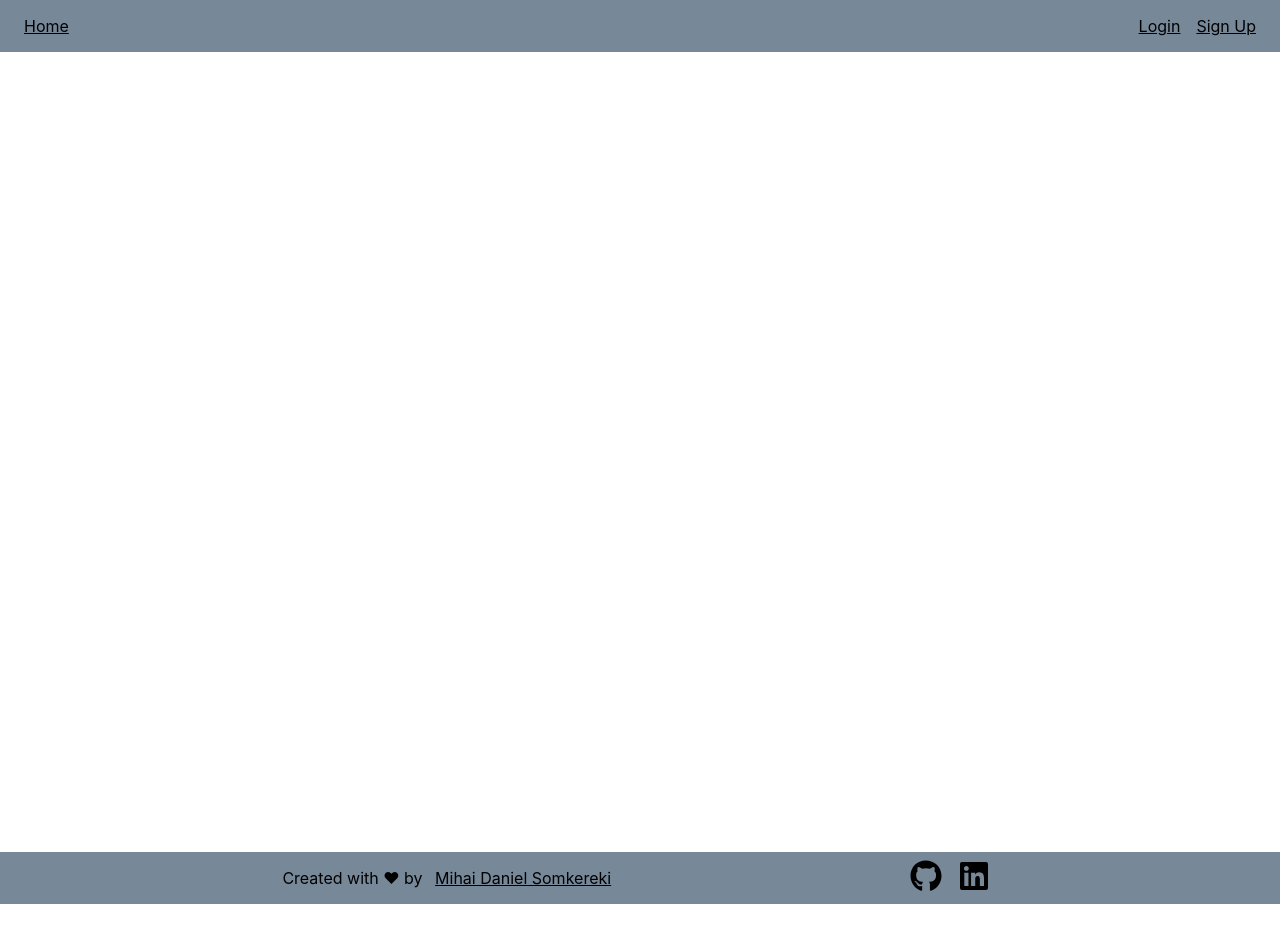
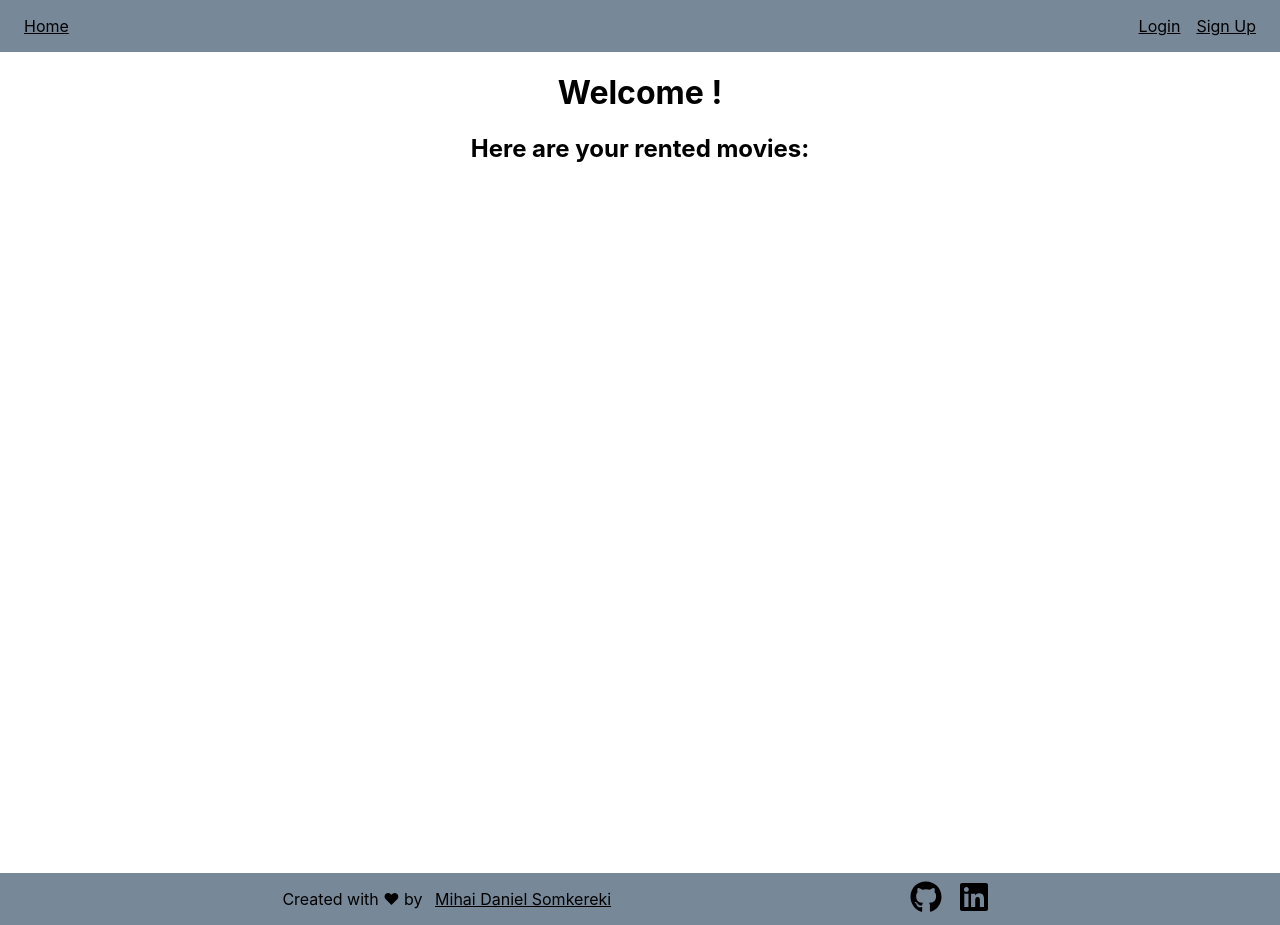
Before and after one commit to MDSkrki/React-MovieRent, a React (Create React App) app: page /profile in a window 1280 px wide. Before the commit the page ends 904 px from the top, so only its background shows below. Built offline with nearby package versions, Linux system fonts and the light colour scheme.

Commit message:
profile much more ready to party

```diff
--- a/src/containers/Profile/Profile.js
+++ b/src/containers/Profile/Profile.js
@@ -1,9 +1,19 @@
+import { useSelector } from 'react-redux'
 import './Profile.css'
 
 export const Profile = () => {
+
+    const userState = useSelector((state) => state.user);
+
     return (
         <>
+            <div>
+                <h1>Welcome {userState.username}! </h1>
+            </div>
 
+            <div>
+                <h2>Here are your rented movies:</h2>
+            </div>
         </>
     )
 }
```
